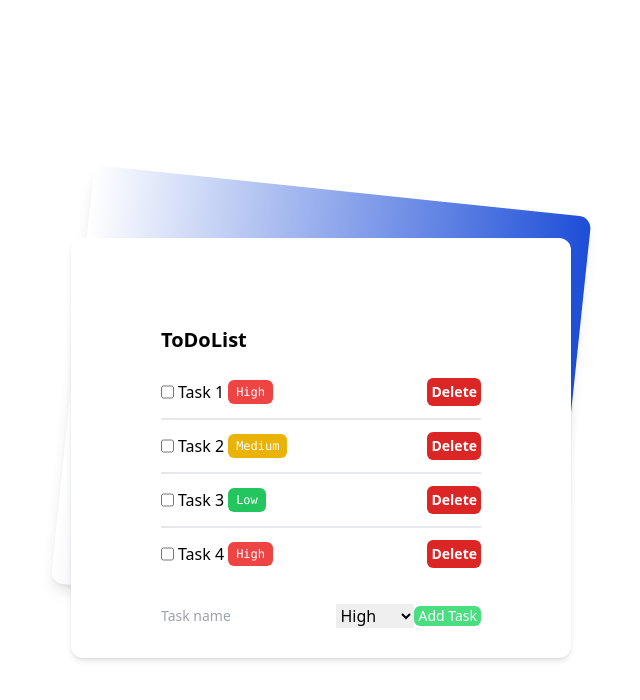
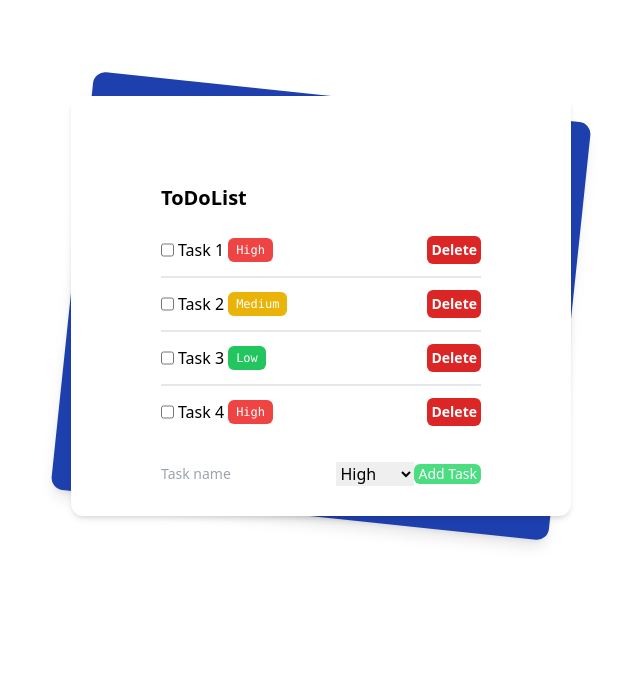
Before and after one commit to ziaeezohreh909/HW_React_N.1, a React (Vite) app: page / in a window 1280 px wide. Shown: the top 700 px of the page, without its empty margins (319-959 px from the left). Built offline with nearby package versions, Linux system fonts and the light colour scheme.

Commit message:
change background

```diff
--- a/src/Pages/HomePage/HomePage.tsx
+++ b/src/Pages/HomePage/HomePage.tsx
@@ -2,9 +2,9 @@ import Home from "../../component/Home/Home";
 
 export default function HomePage() {
   return (
-    <div className="w-full h-screen flex justify-center items-center">
-      <div className="w-[500px] h-[420px] bg-gradient-to-l from-blue-700 t0-blue-400 rounded-xl rotate-6 relative shadow-lg"></div>
-      <div className="bg-white shadow-md w-[500px] h-[420px] rounded-xl mx-auto  mt-24 absolute px-20 py-14 ">
+    <div className="flex justify-center items-center my-24">
+      <div className="w-[500px] h-[420px] absolute bg-blue-800 rounded-xl rotate-6  shadow-lg"></div>
+      <div className="bg-white shadow-md w-[500px] h-[420px] rounded-xl  relative px-20 py-14 ">
         <Home />
       </div>
     </div>
```
